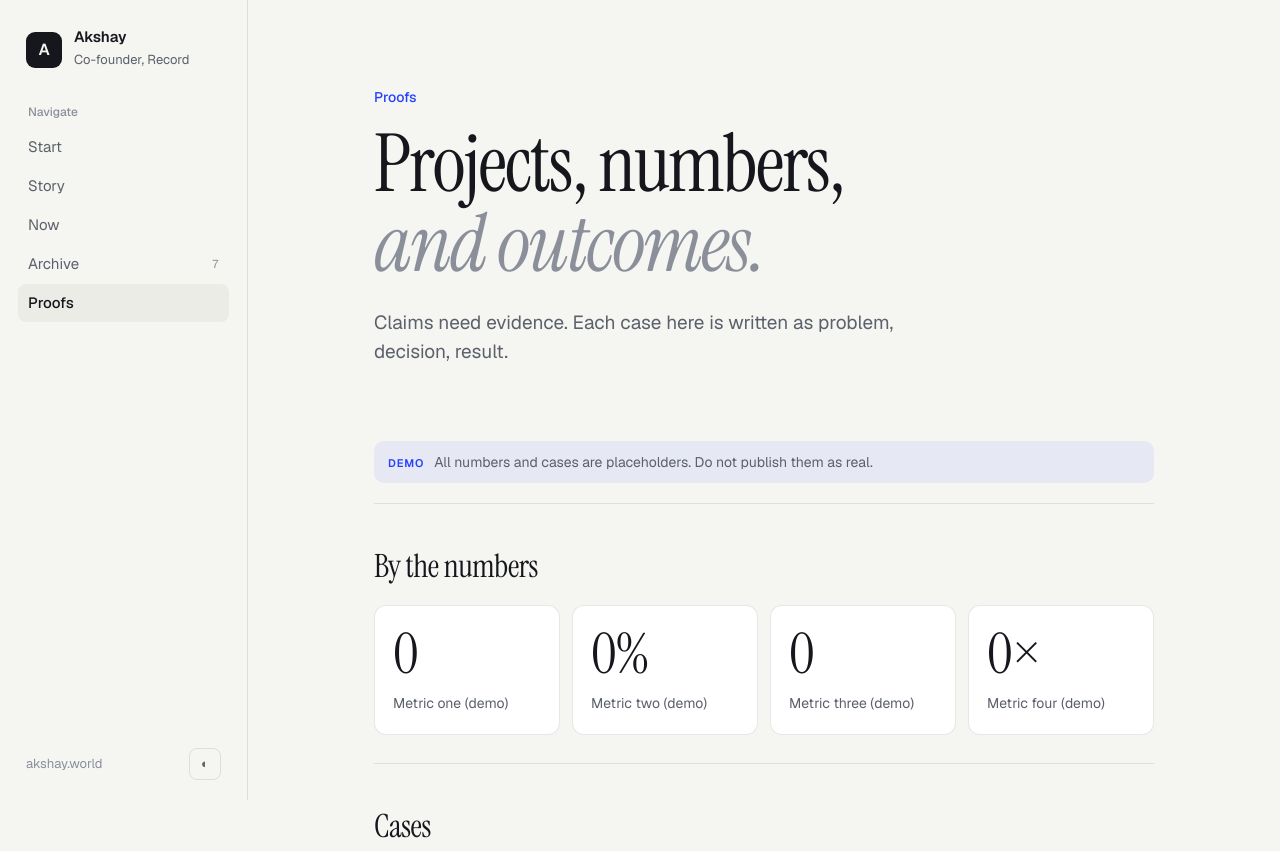
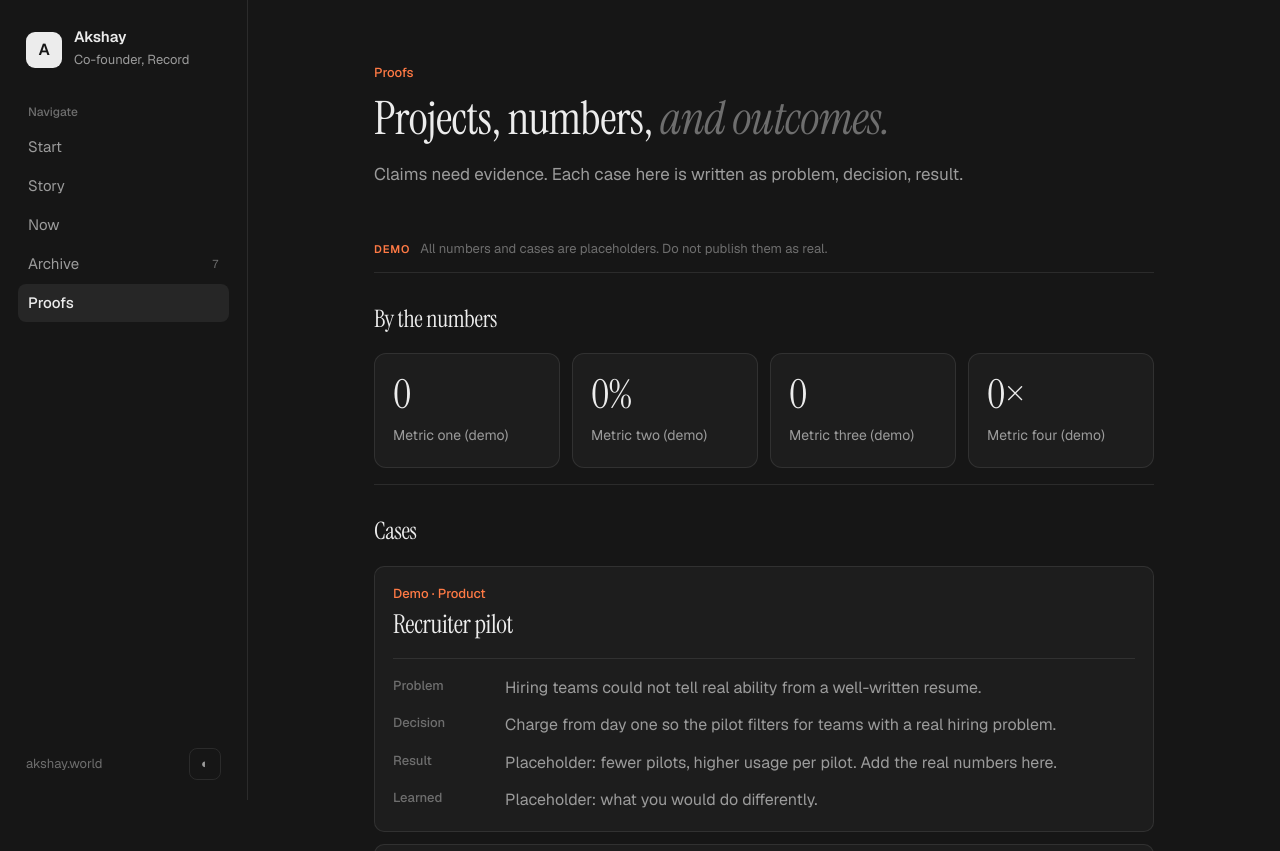
Before and after one commit to letitbeakshay/Personal-Website, a plain HTML site: page proofs/index.html in a window 1280 px wide. Shown: the top 851 px of the page. Drawn offline with nearby package versions, Linux system fonts and the light colour scheme.

Commit message:
Minimal pass: orange accent, graphite dark default, smaller type
Co-Authored-By: Claude Sonnet 5.5 <noreply@anthropic.com>

```diff
--- a/assets/site.css
+++ b/assets/site.css
@@ -1,18 +1,18 @@
 /* Palette: warm-neutral paper, near-black ink, one ultramarine accent. */
 :root {
-  --bg:#f5f5f2; --panel:#ffffff; --panel-2:#ecece7; --tint:rgba(37,64,255,.07);
+  --bg:#f5f5f2; --panel:#ffffff; --panel-2:#ecece7; --tint:rgba(217,65,26,.07);
   --fg:#15171c; --muted:#5b606b; --faint:#8a8f9a;
   --line:rgba(21,23,28,.10); --line-2:rgba(21,23,28,.24);
-  --accent:#2540ff; --on-accent:#ffffff; --ok:#12805c;
+  --accent:#d9411a; --on-accent:#ffffff; --ok:#12805c;
   --display:"Instrument Serif", Georgia, "Times New Roman", serif;
   --sans:"Geist", system-ui, -apple-system, "Segoe UI", sans-serif;
   --mono:"Geist Mono", ui-monospace, "SF Mono", monospace;
 }
 [data-theme="dark"] {
-  --bg:#0e1014; --panel:#151820; --panel-2:#1c2029; --tint:rgba(138,155,255,.10);
-  --fg:#edeef1; --muted:#9aa0ac; --faint:#6b7280;
-  --line:rgba(237,238,241,.10); --line-2:rgba(237,238,241,.26);
-  --accent:#8a9bff; --on-accent:#0e1014; --ok:#4cc79a;
+  --bg:#161616; --panel:#1d1d1d; --panel-2:#262626; --tint:rgba(255,122,69,.10);
+  --fg:#ececec; --muted:#9b9b9b; --faint:#6e6e6e;
+  --line:rgba(255,255,255,.09); --line-2:rgba(255,255,255,.22);
+  --accent:#ff7a45; --on-accent:#1a0f09; --ok:#4cc79a;
 }
 * { box-sizing:border-box; }
 html { scroll-behavior:smooth; }
@@ -195,3 +195,23 @@ h1 em { font-style:italic; color:var(--faint); }
 .row h3 { font:600 16.5px/1.35 var(--sans); letter-spacing:-.005em; }
 .principles b { font:600 17px/1.35 var(--sans); letter-spacing:-.005em; }
 .principles li::before { font:600 14px var(--sans); }
+
+/* Minimal pass: quieter type, tighter space, no decoration. */
+.hero { padding:clamp(40px,8vh,80px) 0 28px; }
+h1 { font:400 clamp(32px,4.4vw,46px)/1.12 var(--display); letter-spacing:-.015em; margin:0 0 16px; }
+.lede { font-size:17px; margin:0 0 24px; }
+.eyebrow { font-size:13px; margin:0 0 12px; }
+.sec-head h2 { font:400 24px/1.2 var(--display); }
+.card h3.big { font:400 28px/1.15 var(--display); margin:6px 0 10px; }
+.case h3 { font:400 26px/1.15 var(--display); }
+.month { font:400 20px/1.2 var(--display); margin:28px 0 8px; }
+.metric b { font:400 40px/1 var(--display); }
+.entry h1 { font-size:clamp(30px,4.2vw,42px); }
+.entry-body p { font-size:17px; }
+section { padding:32px 0 4px; margin-top:12px; }
+.prose { font-size:16px; }
+.list li { font-size:16px; padding:11px 4px; }
+.tile, .card { border-radius:10px; padding:18px; }
+.btn { padding:9px 16px; font-size:14.5px; border-radius:8px; }
+.status { display:none; }
+.demo { background:none; padding:0; font-size:13px; color:var(--faint); }
--- a/proofs/index.html
+++ b/proofs/index.html
@@ -1,15 +1,15 @@
 <!doctype html>
-<html lang="en" data-theme="light">
+<html lang="en" data-theme="dark">
 <head>
   <meta charset="utf-8">
   <meta name="viewport" content="width=device-width, initial-scale=1">
   <title>Proofs — Akshay</title>
   <meta name="description" content="Projects, numbers and outcomes.">
-  <meta name="theme-color" content="#f5f5f2">
+  <meta name="theme-color" content="#161616">
   <link rel="preconnect" href="https://fonts.googleapis.com">
   <link rel="preconnect" href="https://fonts.gstatic.com" crossorigin>
   <link href="https://fonts.googleapis.com/css2?family=Instrument+Serif:ital@0;1&family=Geist:wght@400..600&family=Geist+Mono:wght@400;500&display=swap" rel="stylesheet">
-  <script>try{var t=localStorage.getItem("theme");if(!t)t=matchMedia("(prefers-color-scheme: light)").matches?"light":"dark";document.documentElement.setAttribute("data-theme",t)}catch(e){}</script>
+  <script>try{var t=localStorage.getItem("theme");if(!t)t="dark";document.documentElement.setAttribute("data-theme",t)}catch(e){}</script>
   <link rel="stylesheet" href="../assets/site.css">
 </head>
 <body data-page="proofs" data-root="../">
```
Also changed, not shown: archive/entry.html (+3 -3 lines), archive/index.html (+3 -3 lines), index.html (+3 -3 lines), now/index.html (+3 -3 lines), story/index.html (+3 -3 lines).
